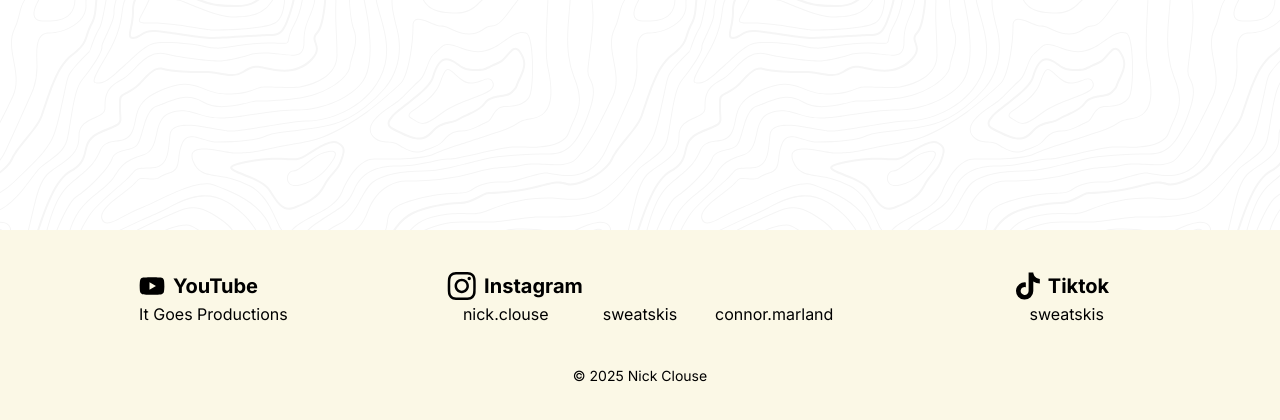
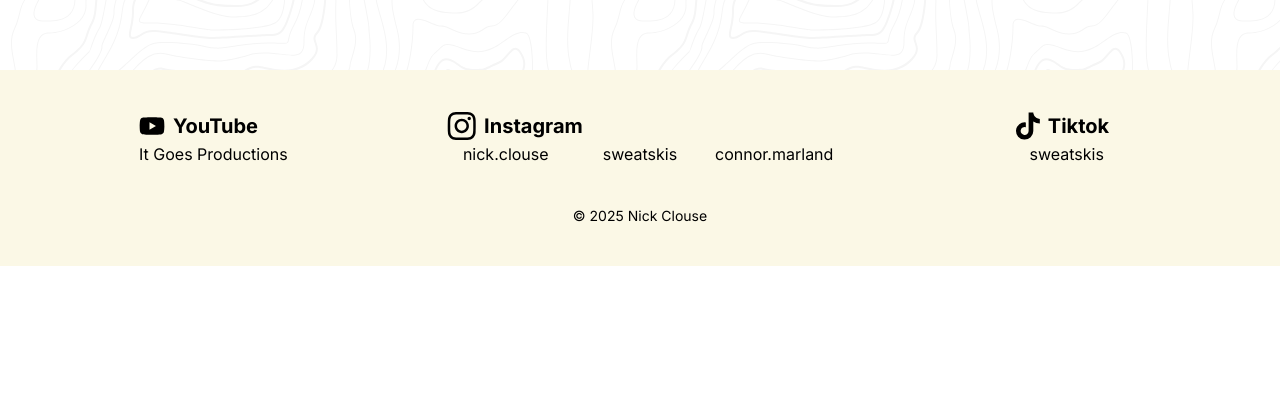
Before and after one commit to CanFam23/it-goes, a Next.js app in the folder frontend/: page / in a window 1280 px wide. Shown: the part 1186-1606 px from the top of the page. After the commit the page ends 1452 px from the top, so only its background shows below. Built offline with nearby package versions, Linux system fonts and the light colour scheme; no server answers.

Commit message:
Update footer margins

```diff
--- a/frontend/src/components/Footer.js
+++ b/frontend/src/components/Footer.js
@@ -9,7 +9,7 @@ const socialIcons = {
 
 export default function Footer(props) {
   return (
-    <footer className="bg-background grid grid-cols-3 gap-0 justify-items-center text-start py-10 [margin-top:40vh]">
+    <footer className="bg-background grid grid-cols-3 gap-0 justify-items-center text-start py-10 [margin-top:20vh]">
       {Object.entries(props.links).map(([platform, accounts]) => {
         const cols = Math.min(Object.keys(accounts).length, 3);
         // Grid classes for account url container
```
